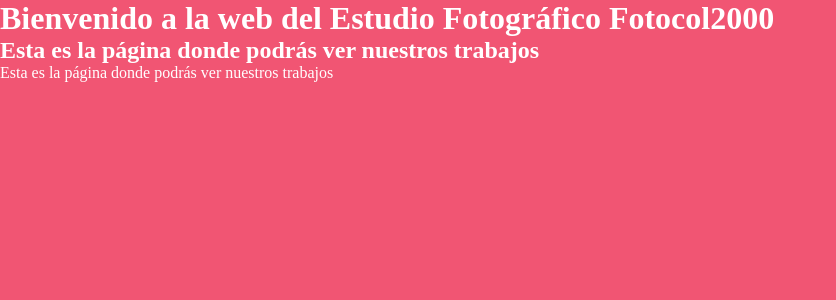
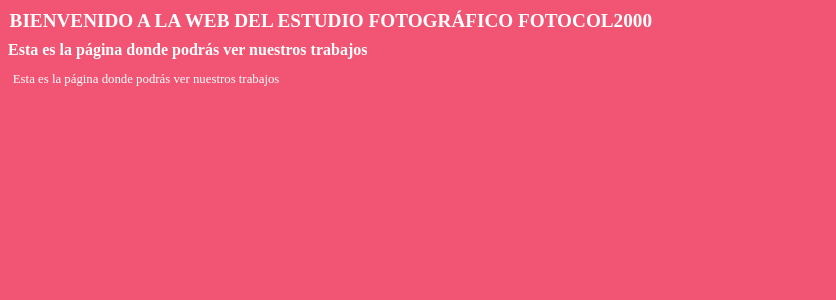
Before and after one commit to MaccAngel/creando-web, a PHP site: page / in a window 1280 px wide. Shown: the top 300 px of the page, without its empty margins (0-836 px from the left). Run offline with PHP 8.4, Linux system fonts and the light colour scheme.

Commit message:
Cambio tamaño de fuentes y márgenes
Estos cambios afectan al tamaño y margenes de los h1, h2, y  párrafos.

```diff
--- a/css/styles.css
+++ b/css/styles.css
@@ -7,3 +7,17 @@ body{
 	background: #f15573;
 	color : #fff;
 }
+h1{
+	font-size: 1.2em;
+	text-transform: uppercase;
+	margin: .5em;
+
+}
+h2{
+	font-size: 1em;
+	margin: .5em;
+}
+p{
+	font-size: .8em;
+	margin: 1em;
+}
```
